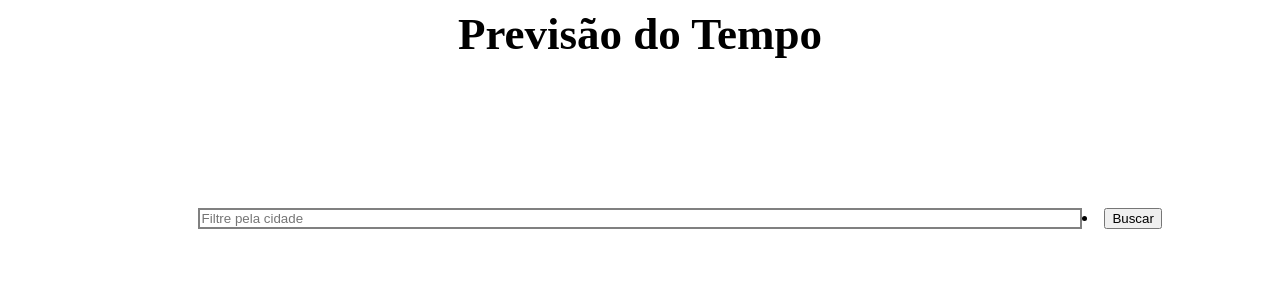
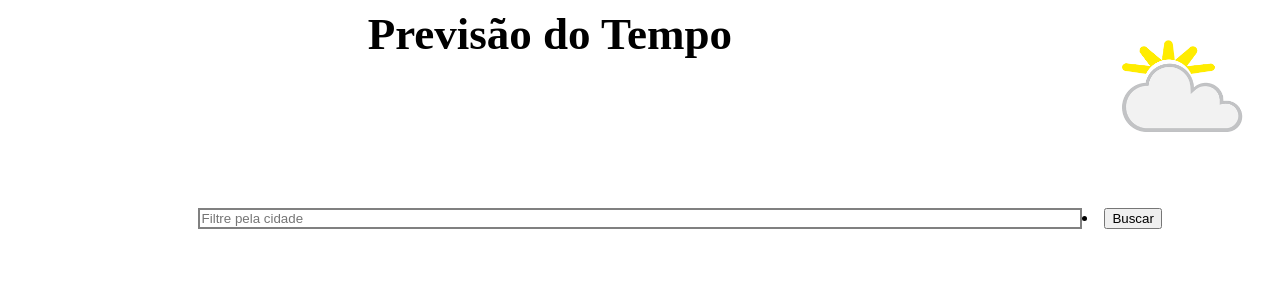
Before and after one commit to jennymont/previsao-tempo, a Vue app: page / in a window 1280 px wide. Shown: the top 300 px of the page. Built offline with nearby package versions, Linux system fonts and the light colour scheme; no server answers.

Commit message:
atualizando

```diff
--- a/package.json
+++ b/package.json
@@ -8,6 +8,7 @@
     "lint": "vue-cli-service lint"
   },
   "dependencies": {
+    "axios": "^0.26.1",
     "core-js": "^3.8.3",
     "vue": "^2.6.14"
   },
--- a/src/App.vue
+++ b/src/App.vue
@@ -1,55 +1,72 @@
 <template>
   <div>
-    <h1>Previsão do Tempo</h1>
+    <h1>
+      Previsão do Tempo
+      <img src="../imagens/img.png" alt="img.png" id="imagem1" />
+    </h1>
+
     <li class="pesquisa">
-      <input type="search" class="filtro" v-on:input="filtro = $event.target.value" placeholder="Filtre pela cidade" />
+      <input
+        type="search"
+        class="filtro"
+        v-on:input="filtro = $event.target.value"
+        placeholder="Filtre pela cidade"
+      />
+      {{ filtro }}
       <button>Buscar</button>
     </li>
   </div>
 </template>
 
 <script>
+import axios from "axios";
 export default {
   name: "App",
   components: {},
 
-  data(){
-  return{
-    filtro: ''
+  data() {
+    return {
+      filtro: "",
+    };
+  },
 
-  }
-},
-
-created(){
-
-}
+  created() {
+    axios
+      .get("https://api.github.com/users/luizmedeiros00") //alterar api
+      .then((res) => {
+        console.log(res.data);
+      })
+      .catch((error) => {
+        console.log(error);
+      });
+  },
 };
-
-
-</script>
+</script>t
 
 <style>
 h1 {
   text-align: center;
 
   font-size: 45px;
-  color:black;
+  color: black;
   height: 200px;
   margin: 0;
 }
 .filtro {
-
   width: 70%;
   border: 2px solid gray;
   float: left;
   margin-left: 15%;
 }
 
-.pesquisa{
+.pesquisa {
   margin-top: 0%;
 }
 
-*{
-
+#imagem1 {
+  float: right;
+  width: 10%;
+  margin: 0.1em;
+  padding: 0.5em;
 }
 </style>
```
Also changed, not shown: imagens/img.png (added), 1 other file (tests, documents, lock files or other folders).
